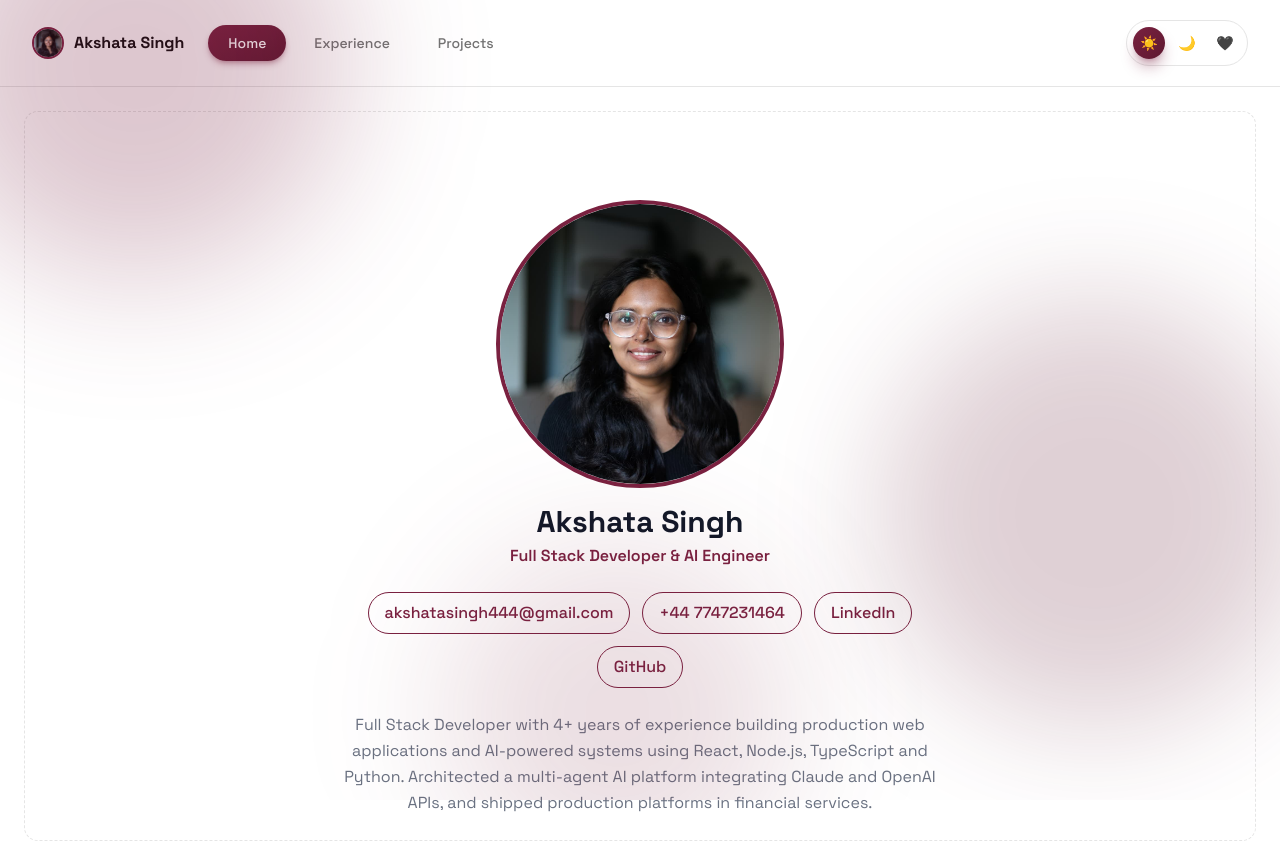
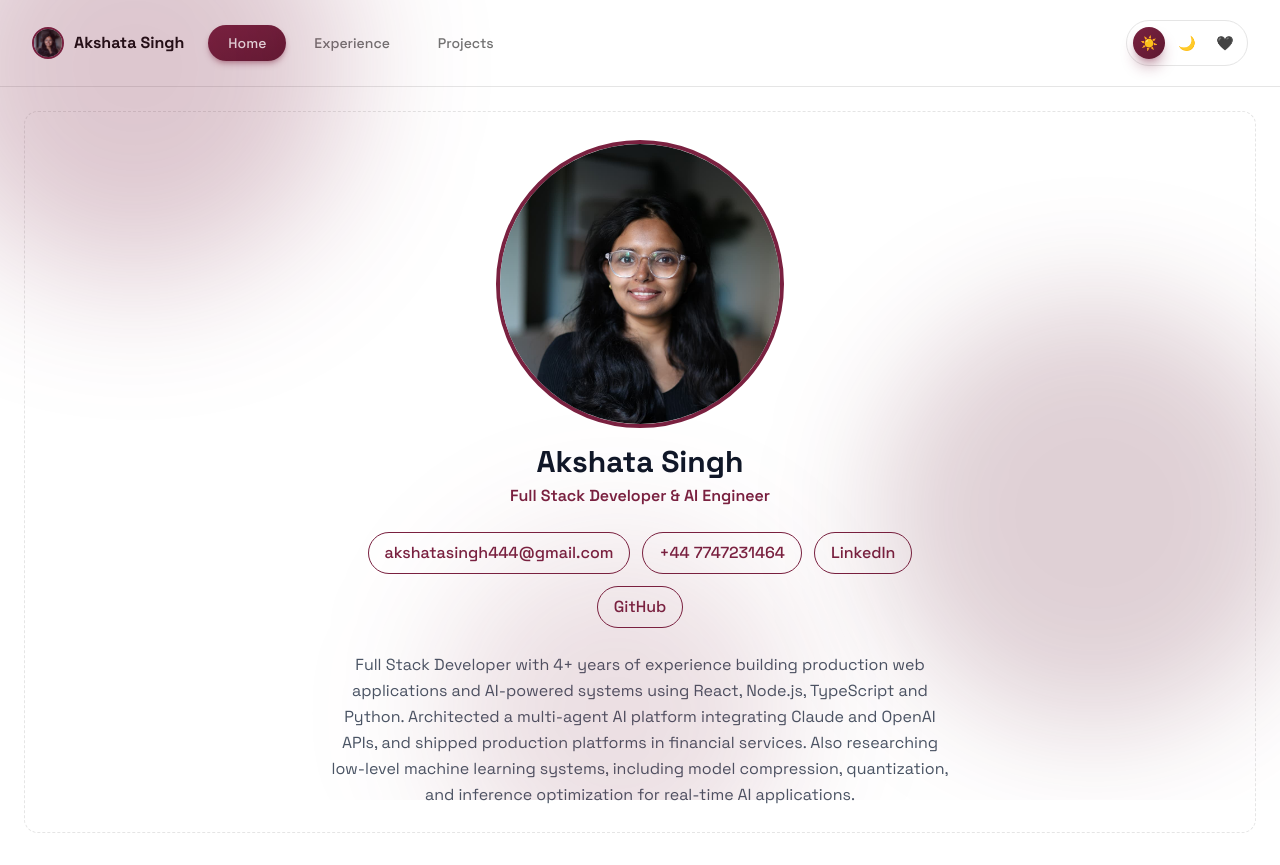
Before and after one commit to AkshataSingh/portfolio, a React (Vite) app: page / in a window 1280 px wide. Built offline with nearby package versions, Linux system fonts and the light colour scheme.

Commit message:
chnages in text and content

```diff
--- a/src/pages/ExperiencePage.tsx
+++ b/src/pages/ExperiencePage.tsx
@@ -58,7 +58,7 @@ function ExperiencePage() {
           >
             <div className="flex flex-wrap items-baseline justify-between gap-2">
               <h2 className="text-lg font-semibold text-gray-900 dark:text-gray-100">{job.title}</h2>
-              <span className="text-sm text-gray-500 dark:text-gray-400">{job.dates}</span>
+              <span className="text-sm text-gray-600 dark:text-gray-400">{job.dates}</span>
             </div>
             <p className="mb-3 mt-1 font-medium text-wine dark:text-wine-dark oled:text-white">{job.company}</p>
             <ul className="list-disc space-y-1.5 pl-5 text-gray-600 dark:text-gray-300">
--- a/src/pages/Home.tsx
+++ b/src/pages/Home.tsx
@@ -7,7 +7,7 @@ function Home() {
     'oled:hover:from-white oled:hover:to-white oled:hover:text-black oled:hover:shadow-none'
 
   return (
-    <section className="mx-auto mt-8 max-w-2xl px-4 text-center sm:mt-16 sm:px-6">
+    <section className="mx-auto mt-0 max-w-2xl px-4 text-center sm:mt-1 sm:px-6">
       <img
         src="/profile.jpeg"
         alt="Akshata Singh"
@@ -43,11 +43,13 @@ function Home() {
         </a>
       </div>
 
-      <p className="leading-relaxed text-gray-500 dark:text-gray-400">
+      <p className="leading-relaxed text-gray-600 dark:text-gray-400">
         Full Stack Developer with 4+ years of experience building production web applications
         and AI-powered systems using React, Node.js, TypeScript and Python. Architected a
         multi-agent AI platform integrating Claude and OpenAI APIs, and shipped production
-        platforms in financial services.
+        platforms in financial services. Also researching low-level machine learning systems,
+        including model compression, quantization, and inference optimization for real-time AI
+        applications.
       </p>
     </section>
   )
--- a/src/pages/ProjectsPage.tsx
+++ b/src/pages/ProjectsPage.tsx
@@ -43,7 +43,7 @@ function ProjectsPage() {
           >
             <div className="flex flex-wrap items-baseline justify-between gap-2">
               <h2 className="text-lg font-semibold text-gray-900 dark:text-gray-100">{p.title}</h2>
-              <span className="text-sm text-gray-500 dark:text-gray-400">{p.dates}</span>
+              <span className="text-sm text-gray-600 dark:text-gray-400">{p.dates}</span>
             </div>
             <ul className="mt-3 list-disc space-y-1.5 pl-5 text-gray-600 dark:text-gray-300">
               {p.bullets.map((b) => (
```
